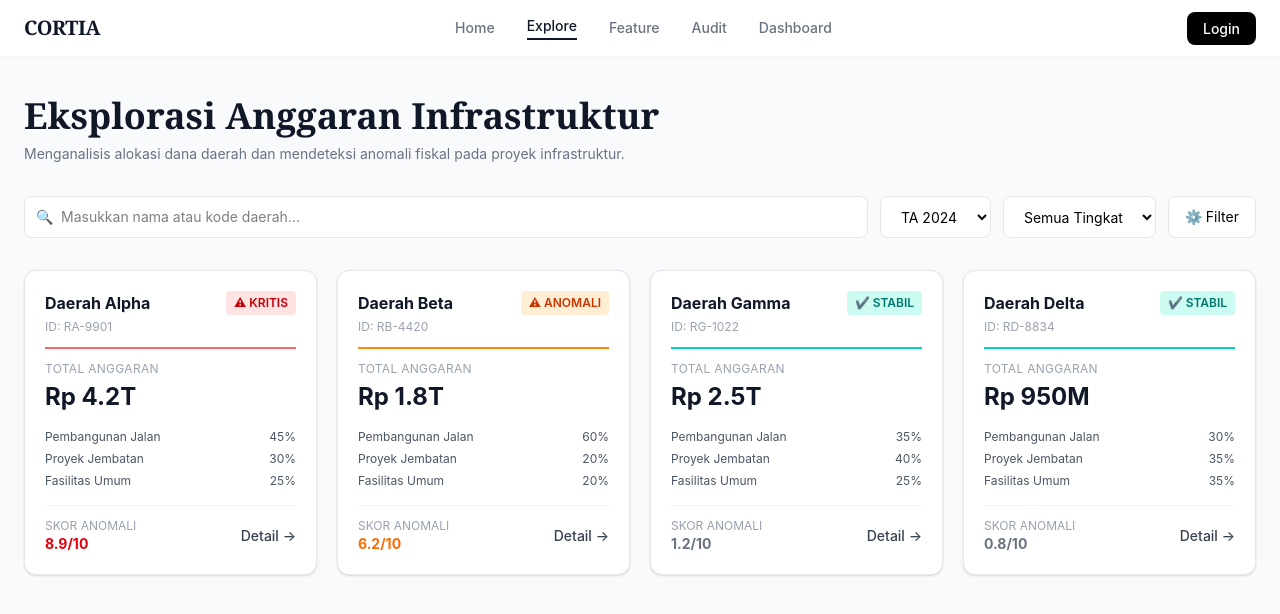
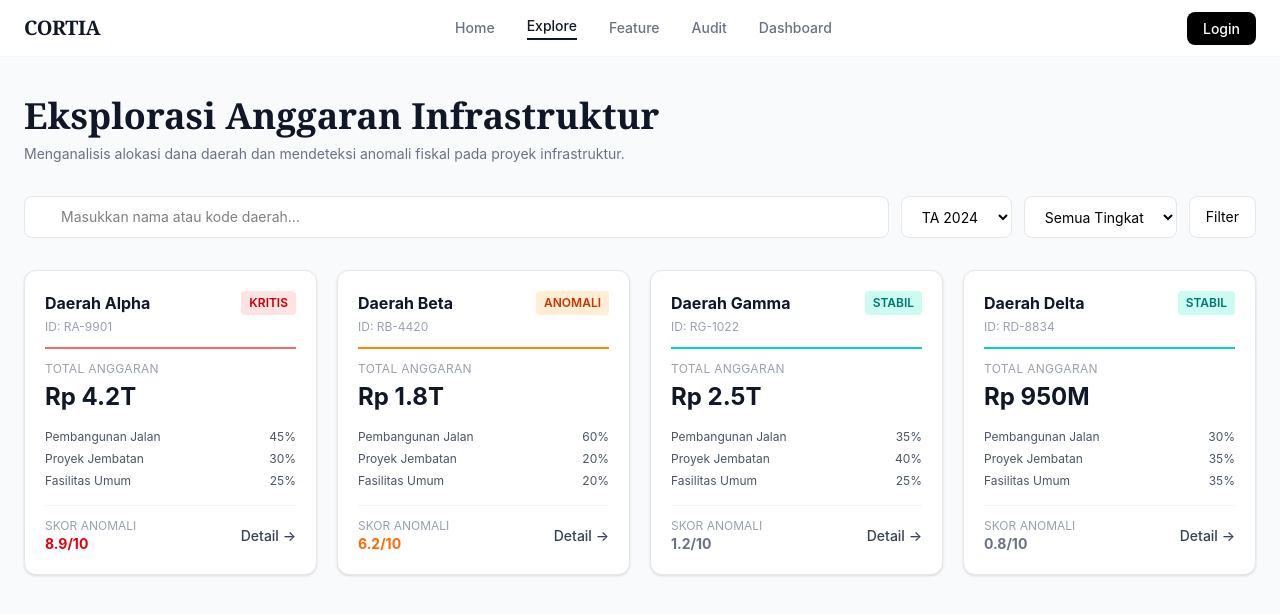
Before and after one commit to inimomon/cortia-website, a React (Vite) app in the folder FE/: page /explore in a window 1280 px wide. Shown: the top 614 px of the page. Built offline with nearby package versions, Linux system fonts and the light colour scheme.

Commit message:
fix routing and footer logo

```diff
--- a/FE/src/components/ui/Footer.jsx
+++ b/FE/src/components/ui/Footer.jsx
@@ -2,6 +2,7 @@ import React from "react";
 
 import LogoList from "./LogoList";
 import { Mail, Phone } from "lucide-react";
+import CortiaLogo from "../../assets/CortiaLogo.png";
 
 const Footer = () => {
   return (
@@ -15,10 +16,8 @@ const Footer = () => {
           <div className="flex-1">
             <div className="flex items-center gap-3 mb-4">
               {/* Logo */}
-              <div className="w-12 h-12 rounded-full border-2 border-[#0E2A47] flex items-center justify-center">
-                <span className="text-[#0E2A47] font-bold text-xl">
-                  C
-                </span>
+              <div className="w-12 h-12 flex items-center justify-center">
+                <img className="h-full w-full" src={CortiaLogo} alt="" />
               </div>
 
               <h2 className="text-[#0E2A47] font-bold text-2xl">
--- a/FE/src/pages/ExplorePage.jsx
+++ b/FE/src/pages/ExplorePage.jsx
@@ -38,9 +38,9 @@ const daerahData = [
 ];
 
 const statusConfig = {
-  KRITIS: { bg: 'bg-red-100', text: 'text-red-700', icon: '⚠', border: 'border-red-400' },
-  ANOMALI: { bg: 'bg-orange-100', text: 'text-orange-700', icon: '⚠', border: 'border-orange-400' },
-  STABIL: { bg: 'bg-teal-100', text: 'text-teal-700', icon: '✔', border: 'border-teal-400' },
+  KRITIS: { bg: 'bg-red-100', text: 'text-red-700', border: 'border-red-400' },
+  ANOMALI: { bg: 'bg-orange-100', text: 'text-orange-700', border: 'border-orange-400' },
+  STABIL: { bg: 'bg-teal-100', text: 'text-teal-700', border: 'border-teal-400' },
 };
 
 const skorColor = (s) => {
@@ -76,7 +76,6 @@ export default function ExplorePage() {
         {/* Filters */}
         <div className="flex flex-wrap gap-3 mb-8">
           <div className="flex-1 min-w-64 relative">
-            <span className="absolute left-3 top-1/2 -translate-y-1/2 text-gray-400 text-sm">🔍</span>
             <input
               type="text"
               value={search}
@@ -104,7 +103,7 @@ export default function ExplorePage() {
             ))}
           </select>
           <button className="border border-gray-200 rounded-lg px-4 py-2.5 text-sm bg-white flex items-center gap-2 hover:bg-gray-50">
-            ⚙ Filter
+            Filter
           </button>
         </div>
 
@@ -117,7 +116,7 @@ export default function ExplorePage() {
                 <div className="flex items-start justify-between mb-1">
                   <h3 className="font-bold text-gray-900">{d.name}</h3>
                   <span className={`text-xs font-semibold px-2 py-1 rounded ${cfg.bg} ${cfg.text} flex items-center gap-1`}>
-                    {cfg.icon} {d.status}
+                    {d.status}
                   </span>
                 </div>
                 <p className="text-xs text-gray-400 mb-3">ID: {d.id}</p>
@@ -142,7 +141,7 @@ export default function ExplorePage() {
                     <p className={`font-bold text-sm ${skorColor(d.anomaliSkor)}`}>{d.anomaliSkor}/10</p>
                   </div>
                   <button
-                    onClick={() => navigate('/detail')}
+                    onClick={() => navigate(`/detail-prov/${d.id}`)}
                     className="text-sm text-gray-700 font-medium hover:text-gray-900 flex items-center gap-1"
                   >
                     Detail →
```
